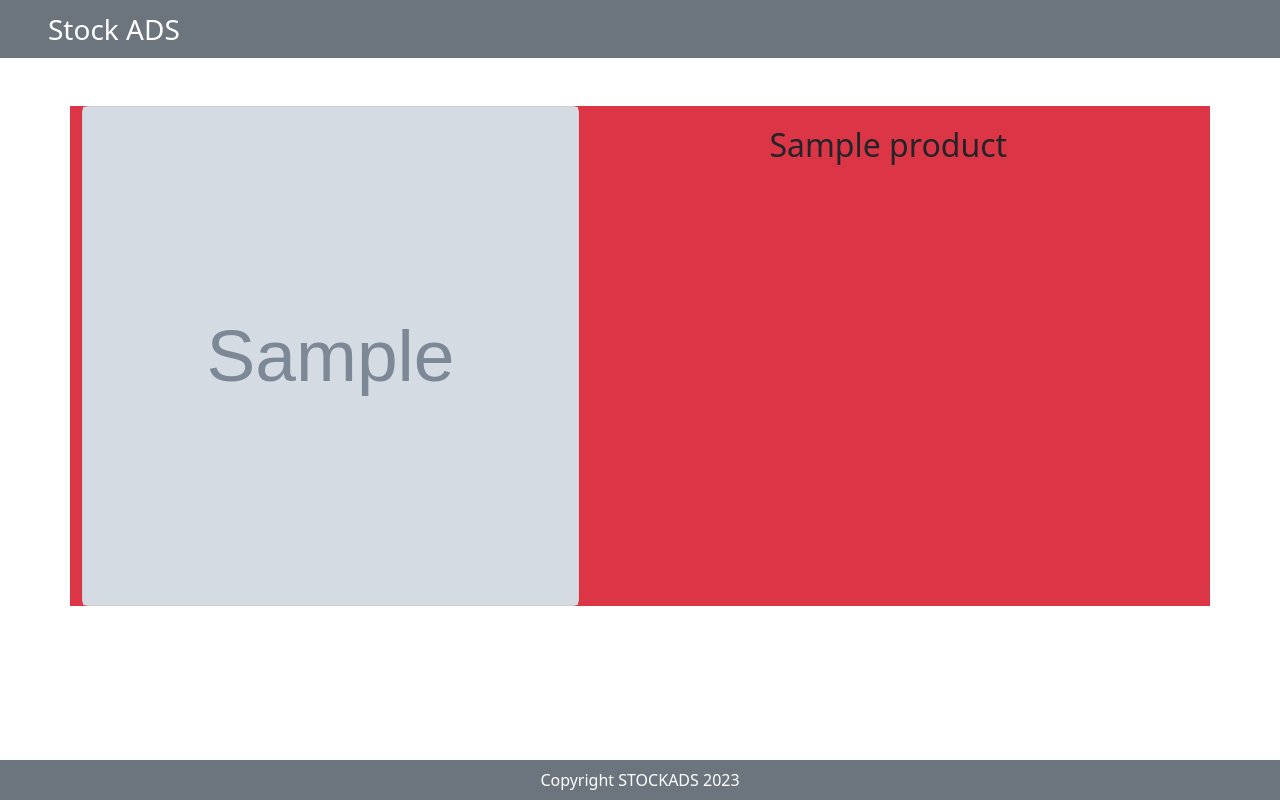
After one commit to WildsonCaio/stock_ADS, a Django app: page /product-detail/1/ in a window 1280 px wide. The commit adds this page. Run offline with Django 4.2, Linux system fonts and the light colour scheme; tables that the repository leaves empty hold one stand-in row (values such as "Sample post"); grey boxes marked "Sample" are stand-in pictures.

Commit message:
'foreigh'

```diff
--- a/conf/urls.py
+++ b/conf/urls.py
@@ -16,8 +16,10 @@ Including another URLconf
 """
 from django.contrib import admin
 from django.urls import path, include
+from django.conf import settings
+from django.conf.urls.static import static
 
 urlpatterns = [
     path('admin/', admin.site.urls),
     path('', include('stockADS.urls'))
-]
+] + static(settings.MEDIA_URL, document_root=settings.MEDIA_ROOT)
--- a/stockADS/admin.py
+++ b/stockADS/admin.py
@@ -1,10 +1,10 @@
 from django.contrib import admin
-from .models import Products
+from .models import Products, Categories
 
 class ProductsAdmin(admin.ModelAdmin):
-    list_display = ['name', 'price','size','in_stock']
+    list_display = ['name', 'price','in_stock']
     list_filter = ['in_stock']
-    list_editable = ['size']
     search_fields = ['name']
 
 admin.site.register(Products, ProductsAdmin)
+admin.site.register(Categories)
--- a/stockADS/models.py
+++ b/stockADS/models.py
@@ -1,23 +1,30 @@
 from django.db import models
 
+
+class Categories(models.Model):
+    name = models.CharField(max_length=255)
+    def __str__(self):
+        return self.name
+
+    class Meta:
+        verbose_name = 'Category'
+        verbose_name_plural = 'Categories'
+
 class Products(models.Model):
-
-    itens = [
-        ('1', 'P'),
-        ('2', 'M'),
-        ('3', 'G'),
-        ('4', 'GG')
-    ]
-
     name = models.CharField(max_length=255)
+    category = models.ForeignKey(Categories, on_delete=models.CASCADE)
+    picture = models.ImageField(blank=False)
     cod = models.IntegerField(unique=True)
     price = models.DecimalField(max_digits=12, decimal_places=2)
     description = models.TextField()
     qtd = models.IntegerField()
-    size = models.CharField(choices=itens, max_length=255)
     discount = models.IntegerField()
     created_at = models.DateField()
     in_stock = models.BooleanField(default=False)
 
     def __str__(self):
         return self.name
+
+    class Meta:
+        verbose_name = 'Product'
+        verbose_name_plural = 'Products'
--- /dev/null
+++ b/stockADS/templates/pages/product_detail.html
@@ -0,0 +1,34 @@
+{% load static %}
+<!DOCTYPE html>
+<html lang="en">
+
+<head>
+    <meta charset="UTF-8">
+    <meta http-equiv="X-UA-Compatible" content="IE=edge">
+    <meta name="viewport" content="width=device-width, initial-scale=1.0">
+    <title>Home Page</title>
+    <link rel="stylesheet" href="{% static 'css/global.css' %}">
+    <link rel="stylesheet" href="https://cdn.jsdelivr.net/npm/bootstrap@5.2.3/dist/css/bootstrap.min.css">
+</head>
+
+<body>
+    <header>
+        <nav class="navbar d-flex justify-content-between py-2 px-5 bg-secondary ">
+            <label class="fs-3 text-white" for="">Stock ADS</label>
+        </nav>
+    </header>
+    <div class="container d-flex justify-content-between bg-danger my-5">
+        <div class="card">
+            <img src="{{product.picture.url}}" alt="">
+        </div>
+        <div class="info-detail">
+            <h2>{{product.name}}</h2>
+        </div>
+    </div>
+
+    <footer class="footer bg-secondary d-flex justify-content-center align-items-center py-2 fixed-bottom w-100 b-0">
+        <p class="text-white my-0">Copyright STOCKADS 2023</p>
+    </footer>
+</body>
+
+</html>
--- a/stockADS/urls.py
+++ b/stockADS/urls.py
@@ -2,5 +2,6 @@ from django.urls import path
 from . import views
 
 urlpatterns = [
-    path('', views.index, name='home')
+    path('', views.index, name='home'),
+    path('product-detail/<int:id>/', views.product_detail, name='product-detail' )
 ]
--- a/stockADS/views.py
+++ b/stockADS/views.py
@@ -4,3 +4,7 @@ from .models import Products
 def index(request):
     produtos = Products.objects.all()
     return render(request, 'pages/index.html', {'produtos':produtos})
+
+def product_detail(request, id):
+    product = Products.objects.get(id=id)
+    return render(request, 'pages/product_detail.html', {'product':product})
--- a/templates/static/css/global.css
+++ b/templates/static/css/global.css
@@ -0,0 +1,16 @@
+.card{
+    width: 80% !important;
+    height: 500px !important;
+    max-width: 700px !important;
+}
+
+.card > img{
+    width: 100%;
+    height: 100%;
+}
+
+.info-detail{
+    text-align: center;
+    width: 100%;
+    margin: 20px 0;
+}
```
Also changed, not shown: conf/settings.py (+7 -2 lines), stockADS/templates/pages/index.html (+11 -6 lines), media/ishMfuW.jpeg (added), stockADS/migrations/0002_categories_remove_products_size_products_category.py (added), stockADS/migrations/0003_alter_categories_options_alter_products_options_and_more.py (added).
